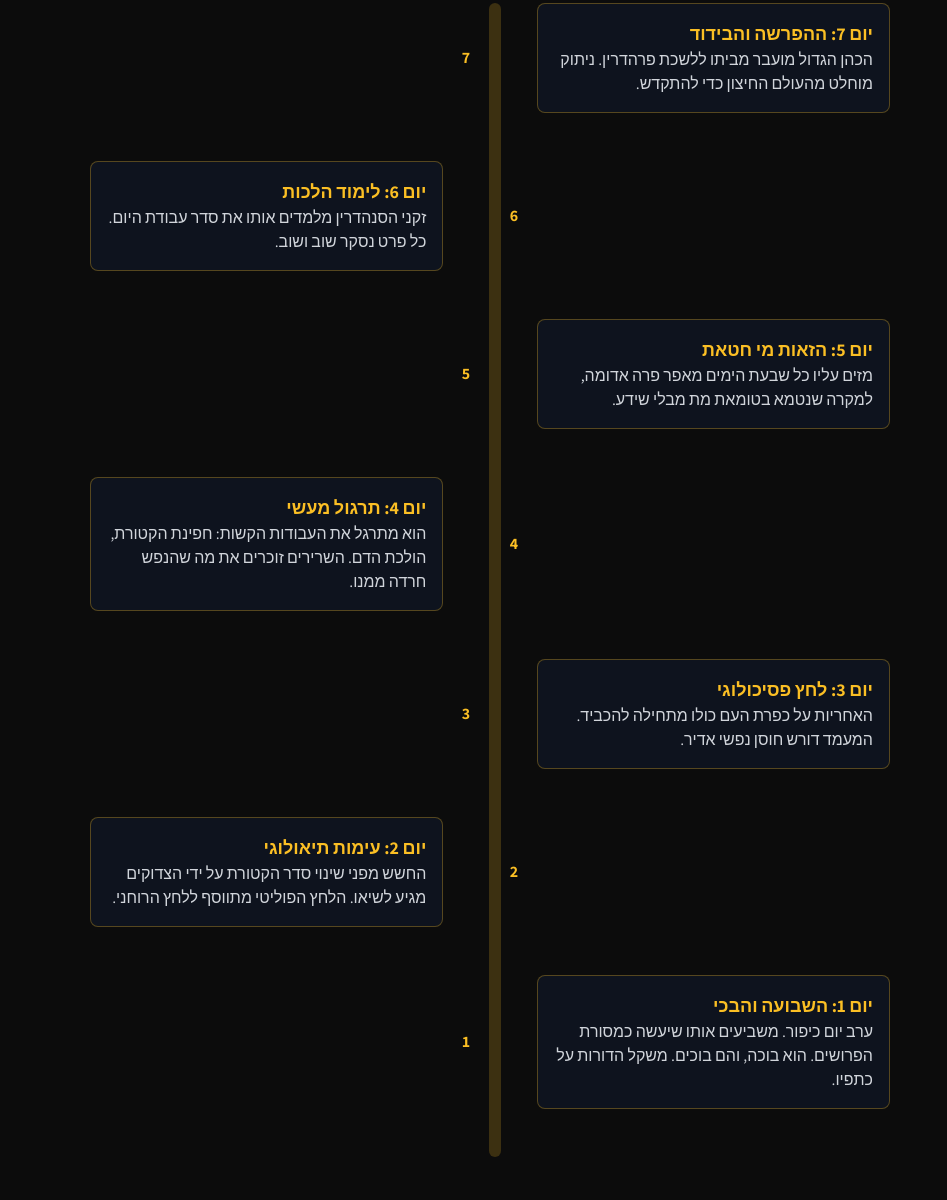
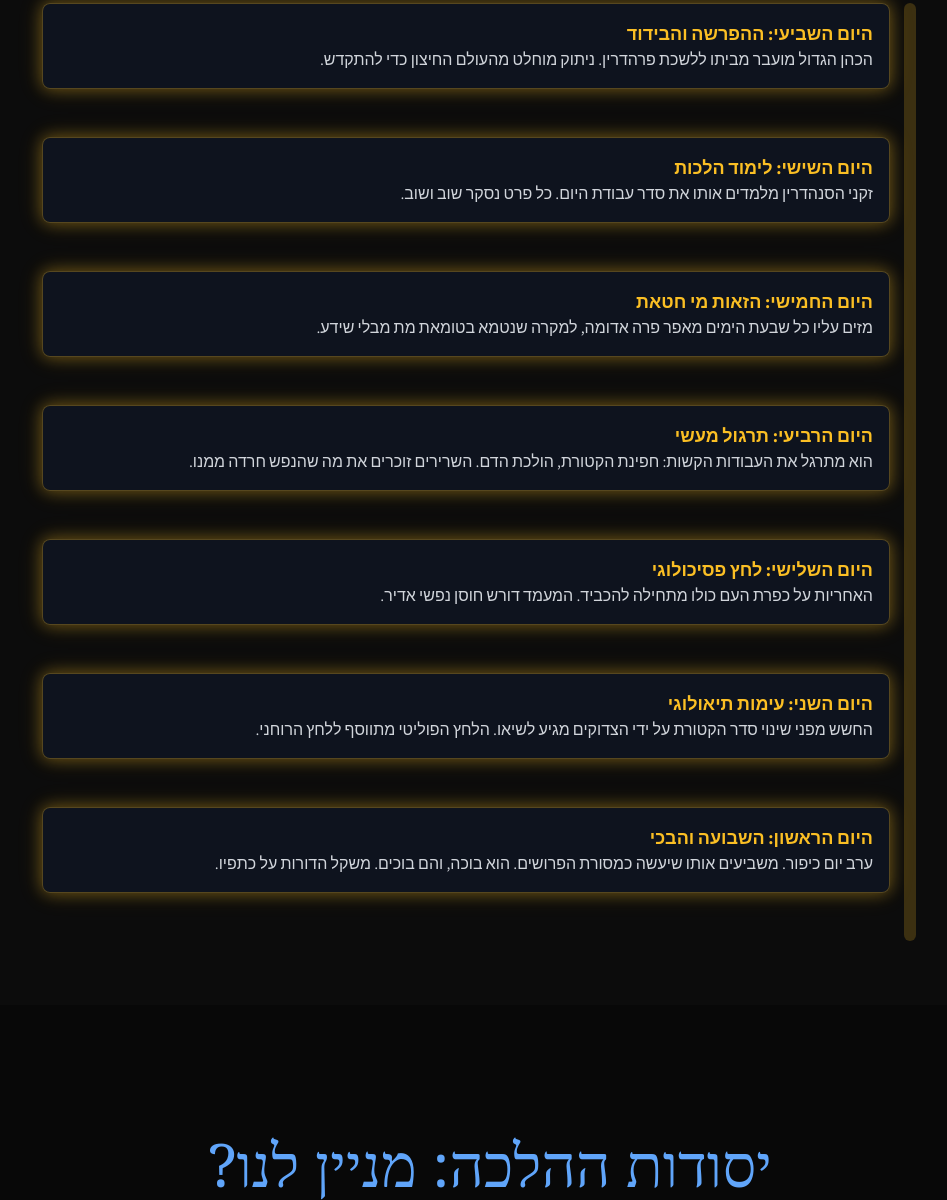
Before and after one commit to pinywinner/Yuma, a plain HTML site: page index.html in a window 1280 px wide. Shown: the part 2585-3785 px from the top of the page, without its empty margins (150-1097 px from the left). Drawn offline with nearby package versions, Linux system fonts and the light colour scheme.

Commit message:
Update index.html

```diff
--- a/index.html
+++ b/index.html
@@ -46,14 +46,15 @@
         .fade-in-section {
             opacity: 0;
             transform: translateY(40px);
-            transition: opacity 0.6s ease-out, transform 0.6s ease-out; /* Reduced from 0.8s */
+            transition: opacity 0.6s ease-out, transform 0.6s ease-out;
         }
         .fade-in-section.is-visible {
             opacity: 1;
             transform: translateY(0);
         }
 
-        .timeline-item .timeline-item-content, .timeline-item .timeline-dot {
+        /* Timeline specific animations (content boxes slide in) */
+        .timeline-item .timeline-item-content {
             opacity: 0;
             transition: opacity 0.6s ease-out, transform 0.6s ease-out;
         }
@@ -61,17 +62,9 @@
         .timeline-item .timeline-item-content {
              transform: translateX(var(--direction, 50px));
         }
-        .timeline-item .timeline-dot {
-            transform: scale(0);
-        }
-
         .timeline-item.is-visible .timeline-item-content {
             opacity: 1;
             transform: translateX(0);
-        }
-        .timeline-item.is-visible .timeline-dot {
-            opacity: 1;
-            transform: scale(1);
         }
 
         /* Golden Thread Element */
@@ -166,81 +159,55 @@
             visibility: visible;
         }
 
-        /* Timeline specific adjustments for responsiveness */
-        /* Central line and progress line */
+        /* Timeline specific adjustments */
+        /* Central line and progress line - positioned on the right of the timeline section */
         #timeline-section .absolute.bg-amber-400\/20,
         #timeline-section #timeline-progress {
-            /* Default for desktop */
-            left: 50%;
-            right: auto;
-            margin-left: -1.5px; /* -w/2 of the line */
-        }
-        @media (max-width: 767px) { /* Mobile styles */
-            #timeline-section .absolute.bg-amber-400\/20,
-            #timeline-section #timeline-progress {
-                left: auto; /* Reset left */
-                right: 1.5rem; /* Position on the right for RTL mobile (3rem from edge, line is 12px wide, so 1.5rem + 6px) */
-                margin-left: 0; /* Reset margin */
-            }
+            left: auto; /* Reset left */
+            right: 1.5rem; /* Position 1.5rem from the right edge of its parent (max-w-4xl) */
+            margin-left: 0; /* Reset margin */
+            margin-right: -1.5px; /* Half width of the line to center it on the right */
         }
 
-        /* Timeline item adjustments */
         .timeline-item {
-            position: relative; /* Needed for absolute positioning of dots on mobile */
+            display: flex;
+            align-items: center; /* Vertically center content */
+            width: 100%; /* Take full width of its parent (max-w-4xl) */
+            margin-bottom: 3rem; /* Space between items */
+            position: relative; /* For correct z-index and positioning */
+            justify-content: flex-start; /* All content pushed to the left */
         }
 
-        /* Content side for mobile (all content on the left, line on the right) */
+        /* Content box styling */
+        .timeline-item-content {
+            padding: 1rem;
+            background-color: rgba(15, 23, 42, 0.7);
+            border-radius: 0.75rem;
+            border: 1px solid rgba(251, 191, 36, 0.2);
+            box-shadow: 0 0 15px rgba(251, 191, 36, 0.3), 0 0 25px rgba(251, 191, 36, 0.2);
+            transition: all 0.3s ease-in-out;
+            display: flex;
+            flex-direction: column;
+            justify-content: space-between;
+            z-index: 2; /* Ensure content is above the line */
+            width: calc(100% - 3rem); /* Full width minus space for the line on the right */
+            margin-right: 3rem; /* Space from the right line */
+            margin-left: 0; /* Ensure no left margin */
+        }
+        .timeline-item-content:hover {
+            transform: translateY(-5px) scale(1.02);
+            box-shadow: 0 0 25px rgba(251, 191, 36, 0.5), 0 0 40px rgba(251, 191, 36, 0.3);
+        }
+
+        /* Mobile adjustments (all content on left, line on right) */
         @media (max-width: 767px) {
             .timeline-item {
-                flex-direction: column; /* Ensure column layout on mobile */
-                align-items: flex-start; /* Align content to the left for RTL */
-                padding-right: 4rem; /* Space for the line and dot on the right (right: 1.5rem + dot width + margin) */
-                padding-left: 0; /* Ensure no left padding from reversed items */
+                margin-bottom: 2rem; /* Slightly less margin on mobile */
             }
-            /* Override for reversed items on mobile to keep consistent layout */
-            .timeline-item.md\:flex-row-reverse { /* Use md:flex-row-reverse to target only desktop reversed items */
-                flex-direction: column;
-                align-items: flex-start;
-                padding-right: 4rem;
-                padding-left: 0;
-            }
-            .timeline-item .timeline-item-content {
-                width: 100%; /* Full width for content on mobile */
-                margin-right: 0; /* Reset margins */
-                margin-left: 0;
-                transform: translateY(20px); /* Slide up from bottom on mobile */
-            }
-            .timeline-item.is-visible .timeline-item-content {
-                transform: translateY(0); /* Final position for mobile slide-in */
-            }
-            .timeline-item .timeline-dot {
-                position: absolute;
-                right: 1.5rem; /* Align dot to the line on the right */
-                top: 50%;
-                transform: translateY(-50%);
-            }
-            /* Hide the empty div that used to be on the other side for desktop */
-            .timeline-item > .w-5\/12.hidden.md\:block {
-                display: none;
-            }
-            /* Ensure the dot container doesn't take up space on mobile */
-            .timeline-item > .w-2\/12 {
-                width: auto; /* Let it shrink */
-                padding: 0; /* Remove padding */
-            }
-        }
-
-        /* Revert for desktop */
-        @media (min-width: 768px) {
-            .timeline-item {
-                padding-right: 0; /* Remove mobile padding */
-                padding-left: 0;
-            }
-            .timeline-item .timeline-dot {
-                position: static; /* Revert to static for desktop flex layout */
-                transform: none;
-                width: 8.333333%; /* w-1/12 */
-                margin: 0 auto; /* Center within its flex container */
+            .timeline-item-content {
+                width: calc(100% - 2rem); /* Adjust width for mobile, smaller gap */
+                padding: 0.75rem; /* Smaller padding on mobile */
+                margin-right: 2rem; /* Smaller margin for mobile from the line */
             }
         }
     </style>
@@ -302,82 +269,54 @@
         </section>
 
         <section id="timeline-section" data-thread-state="default" class="min-h-screen w-full flex flex-col items-center justify-center p-8 md:p-16 fade-in-section">
-            <h3 class="text-4xl md:text-6xl font-serif text-amber-400 text-shadow-gold mb-16">סדר היום בלשכה: שבעה ימי הכנה</h3>
+            <h3 class="text-4xl md:text-6xl font-serif text-amber-400 text-shadow-gold mb-16 text-center">סדר היום בלשכה: שבעה ימי הכנה</h3>
             <div class="w-full max-w-4xl relative">
-                <!-- Timeline vertical line and progress bar -->
-                <div class="absolute top-0 bottom-0 bg-amber-400/20 rounded-full w-3 left-1/2 -ml-[1.5px] md:left-1/2 md:right-auto md:-ml-[1.5px]"></div>
-                <div id="timeline-progress" class="absolute top-0 bg-amber-400 rounded-full w-3 left-1/2 -ml-[1.5px] md:left-1/2 md:right-auto md:-ml-[1.5px]" style="height: 0%;"></div>
+                <!-- The main vertical line and progress line -->
+                <div class="absolute top-0 bottom-0 right-0 -mr-[1.5px] w-3 bg-amber-400/20 rounded-full"></div>
+                <div id="timeline-progress" class="absolute top-0 right-0 -mr-[1.5px] w-3 bg-amber-400 rounded-full" style="height: 0%;"></div>
 
-                <!-- Timeline items are now responsive -->
-                <div class="timeline-item mb-12 flex flex-col items-start w-full pr-12 md:flex-row md:items-center md:justify-start">
-                    <div class="w-full md:w-5/12 timeline-item-content p-4 bg-gray-900/70 rounded-lg border border-amber-400/30">
-                        <p class="font-bold text-lg text-amber-400">יום 7: ההפרשה והבידוד</p>
+                <!-- Timeline items with text days inside the content box -->
+                <div class="timeline-item mb-12">
+                    <div class="timeline-item-content p-4 bg-gray-900/70 rounded-lg border border-amber-400/30" style="--direction: -50px;">
+                        <p class="font-bold text-lg text-amber-400">היום השביעי: ההפרשה והבידוד</p>
                         <p class="text-gray-300">הכהן הגדול מועבר מביתו ללשכת פרהדרין. ניתוק מוחלט מהעולם החיצון כדי להתקדש.</p>
                     </div>
-                    <div class="w-2/12 flex justify-center py-4 md:py-0">
-                        <div class="timeline-dot w-8 h-8 rounded-full bg-transparent z-10 flex items-center justify-center font-bold text-amber-400">7</div>
-                    </div>
-                    <div class="w-5/12 hidden md:block"></div>
                 </div>
-                <div class="timeline-item mb-12 flex flex-col items-end w-full pl-12 md:flex-row-reverse md:items-center md:justify-end">
-                    <div class="w-full md:w-5/12 timeline-item-content p-4 bg-gray-900/70 rounded-lg border border-amber-400/30">
-                        <p class="font-bold text-lg text-amber-400">יום 6: לימוד הלכות</p>
+                <div class="timeline-item mb-12">
+                    <div class="timeline-item-content p-4 bg-gray-900/70 rounded-lg border border-amber-400/30" style="--direction: -50px;">
+                        <p class="font-bold text-lg text-amber-400">היום השישי: לימוד הלכות</p>
                         <p class="text-gray-300">זקני הסנהדרין מלמדים אותו את סדר עבודת היום. כל פרט נסקר שוב ושוב.</p>
                     </div>
-                    <div class="w-2/12 flex justify-center py-4 md:py-0">
-                        <div class="timeline-dot w-8 h-8 rounded-full bg-transparent z-10 flex items-center justify-center font-bold text-amber-400">6</div>
-                    </div>
-                    <div class="w-5/12 hidden md:block"></div>
                 </div>
-                <div class="timeline-item mb-12 flex flex-col items-start w-full pr-12 md:flex-row md:items-center md:justify-start">
-                    <div class="w-full md:w-5/12 timeline-item-content p-4 bg-gray-900/70 rounded-lg border border-amber-400/30">
-                        <p class="font-bold text-lg text-amber-400">יום 5: הזאות מי חטאת</p>
+                <div class="timeline-item mb-12">
+                    <div class="timeline-item-content p-4 bg-gray-900/70 rounded-lg border border-amber-400/30" style="--direction: -50px;">
+                        <p class="font-bold text-lg text-amber-400">היום החמישי: הזאות מי חטאת</p>
                         <p class="text-gray-300">מזים עליו כל שבעת הימים מאפר פרה אדומה, למקרה שנטמא בטומאת מת מבלי שידע.</p>
                     </div>
-                    <div class="w-2/12 flex justify-center py-4 md:py-0">
-                        <div class="timeline-dot w-8 h-8 rounded-full bg-transparent z-10 flex items-center justify-center font-bold text-amber-400">5</div>
-                    </div>
-                    <div class="w-5/12 hidden md:block"></div>
                 </div>
-                   <div class="timeline-item mb-12 flex flex-col items-end w-full pl-12 md:flex-row-reverse md:items-center md:justify-end">
-                    <div class="w-full md:w-5/12 timeline-item-content p-4 bg-gray-900/70 rounded-lg border border-amber-400/30">
-                        <p class="font-bold text-lg text-amber-400">יום 4: תרגול מעשי</p>
+                   <div class="timeline-item mb-12">
+                    <div class="timeline-item-content p-4 bg-gray-900/70 rounded-lg border border-amber-400/30" style="--direction: -50px;">
+                        <p class="font-bold text-lg text-amber-400">היום הרביעי: תרגול מעשי</p>
                         <p class="text-gray-300">הוא מתרגל את העבודות הקשות: חפינת הקטורת, הולכת הדם. השרירים זוכרים את מה שהנפש חרדה ממנו.</p>
                     </div>
-                    <div class="w-2/12 flex justify-center py-4 md:py-0">
-                        <div class="timeline-dot w-8 h-8 rounded-full bg-transparent z-10 flex items-center justify-center font-bold text-amber-400">4</div>
-                    </div>
-                    <div class="w-5/12 hidden md:block"></div>
                 </div>
-                   <div class="timeline-item mb-12 flex flex-col items-start w-full pr-12 md:flex-row md:items-center md:justify-start">
-                    <div class="w-full md:w-5/12 timeline-item-content p-4 bg-gray-900/70 rounded-lg border border-amber-400/30">
-                        <p class="font-bold text-lg text-amber-400">יום 3: לחץ פסיכולוגי</p>
+                   <div class="timeline-item mb-12">
+                    <div class="timeline-item-content p-4 bg-gray-900/70 rounded-lg border border-amber-400/30" style="--direction: -50px;">
+                        <p class="font-bold text-lg text-amber-400">היום השלישי: לחץ פסיכולוגי</p>
                         <p class="text-gray-300">האחריות על כפרת העם כולו מתחילה להכביד. המעמד דורש חוסן נפשי אדיר.</p>
                     </div>
-                    <div class="w-2/12 flex justify-center py-4 md:py-0">
-                        <div class="timeline-dot w-8 h-8 rounded-full bg-transparent z-10 flex items-center justify-center font-bold text-amber-400">3</div>
-                    </div>
-                    <div class="w-5/12 hidden md:block"></div>
                 </div>
-                <div class="timeline-item mb-12 flex flex-col items-end w-full pl-12 md:flex-row-reverse md:items-center md:justify-end">
-                    <div class="w-full md:w-5/12 timeline-item-content p-4 bg-gray-900/70 rounded-lg border border-amber-400/30">
-                        <p class="font-bold text-lg text-amber-400">יום 2: עימות תיאולוגי</p>
+                <div class="timeline-item mb-12">
+                    <div class="timeline-item-content p-4 bg-gray-900/70 rounded-lg border border-amber-400/30" style="--direction: -50px;">
+                        <p class="font-bold text-lg text-amber-400">היום השני: עימות תיאולוגי</p>
                         <p class="text-gray-300">החשש מפני שינוי סדר הקטורת על ידי הצדוקים מגיע לשיאו. הלחץ הפוליטי מתווסף ללחץ הרוחני.</p>
                     </div>
-                    <div class="w-2/12 flex justify-center py-4 md:py-0">
-                        <div class="timeline-dot w-8 h-8 rounded-full bg-transparent z-10 flex items-center justify-center font-bold text-amber-400">2</div>
-                    </div>
-                    <div class="w-5/12 hidden md:block"></div>
                 </div>
-                <div class="timeline-item mb-12 flex flex-col items-start w-full pr-12 md:flex-row md:items-center md:justify-start">
-                    <div class="w-full md:w-5/12 timeline-item-content p-4 bg-gray-900/70 rounded-lg border border-amber-400/30">
-                        <p class="font-bold text-lg text-amber-400">יום 1: השבועה והבכי</p>
+                <div class="timeline-item mb-12">
+                    <div class="timeline-item-content p-4 bg-gray-900/70 rounded-lg border border-amber-400/30" style="--direction: -50px;">
+                        <p class="font-bold text-lg text-amber-400">היום הראשון: השבועה והבכי</p>
                         <p class="text-gray-300">ערב יום כיפור. משביעים אותו שיעשה כמסורת הפרושים. הוא בוכה, והם בוכים. משקל הדורות על כתפיו.</p>
                     </div>
-                    <div class="w-2/12 flex justify-center py-4 md:py-0">
-                        <div class="timeline-dot w-8 h-8 rounded-full bg-transparent z-10 flex items-center justify-center font-bold text-amber-400">1</div>
-                    </div>
-                    <div class="w-5/12 hidden md:block"></div>
                 </div>
             </div>
         </section>
@@ -426,7 +365,6 @@
                  <div class="mt-8 text-center">
                      <h5 class="text-2xl font-bold text-yellow-200">הפתרון הדרמטי: השבועה</h5>
                      <p class="text-lg mt-2 max-w-2xl mx-auto">"מַשְׁבִּיעִין אָנוּ עָלֶיךָ בְּמִי שֶׁשִּׁכֵּן שְׁמוֹ בַּבַּיִת הַזֶּה, שֶׁלֹּא תְּשַׁנֶּה דָּבָר מִכָּל מַה שֶּׁאָמַרְנוּ לָךְ."</p>
-                     <p class="text-gray-400 mt-2">רגע של שיא דרמטי. הכהן, מבודד ובוכה על החשד, נשבע לקיים את מסורת חז"ל. והזקנים בוכים עמו על שנאלצו לחשוד בו.</p>
                  </div>
             </div>
         </section>
@@ -457,10 +395,8 @@
                 const timelineSection = document.getElementById('timeline-section');
                 const timelineProgressEl = document.getElementById('timeline-progress');
                 const timelineItems = document.querySelectorAll('.timeline-item');
-                const finaleSection = document.getElementById('finale');
 
                 // --- Safety Check: Ensure critical elements exist ---
-                // More robust checks for all elements the script interacts with
                 if (!goldenThread || !hero || sections.length === 0 || !goldenThreadStatus ||
                     (timelineSection && (!timelineProgressEl || timelineItems.length === 0))) {
                     console.error("Critical elements are missing. Aborting script.");
@@ -524,17 +460,16 @@
                     // Timeline scroll-linked animation
                     if (timelineSection && timelineProgressEl) {
                         const rect = timelineSection.getBoundingClientRect();
-                        // Calculate progress relative to the timeline section's visibility in the viewport
                         const start = rect.top;
                         const end = rect.bottom - window.innerHeight;
                         let progress = 0;
 
-                        if (start < 0 && end > 0) { // If timeline section is partially or fully in view
+                        if (start < 0 && end > 0) {
                             progress = Math.abs(start) / (rect.height - window.innerHeight);
-                            progress = Math.max(0, Math.min(1, progress)); // Clamp between 0 and 1
-                        } else if (start >= 0) { // Before timeline section
+                            progress = Math.max(0, Math.min(1, progress));
+                        } else if (start >= 0) {
                             progress = 0;
-                        } else if (end <= 0) { // After timeline section
+                        } else if (end <= 0) {
                             progress = 1;
                         }
                         timelineProgressEl.style.height = `${progress * 100}%`;
```
